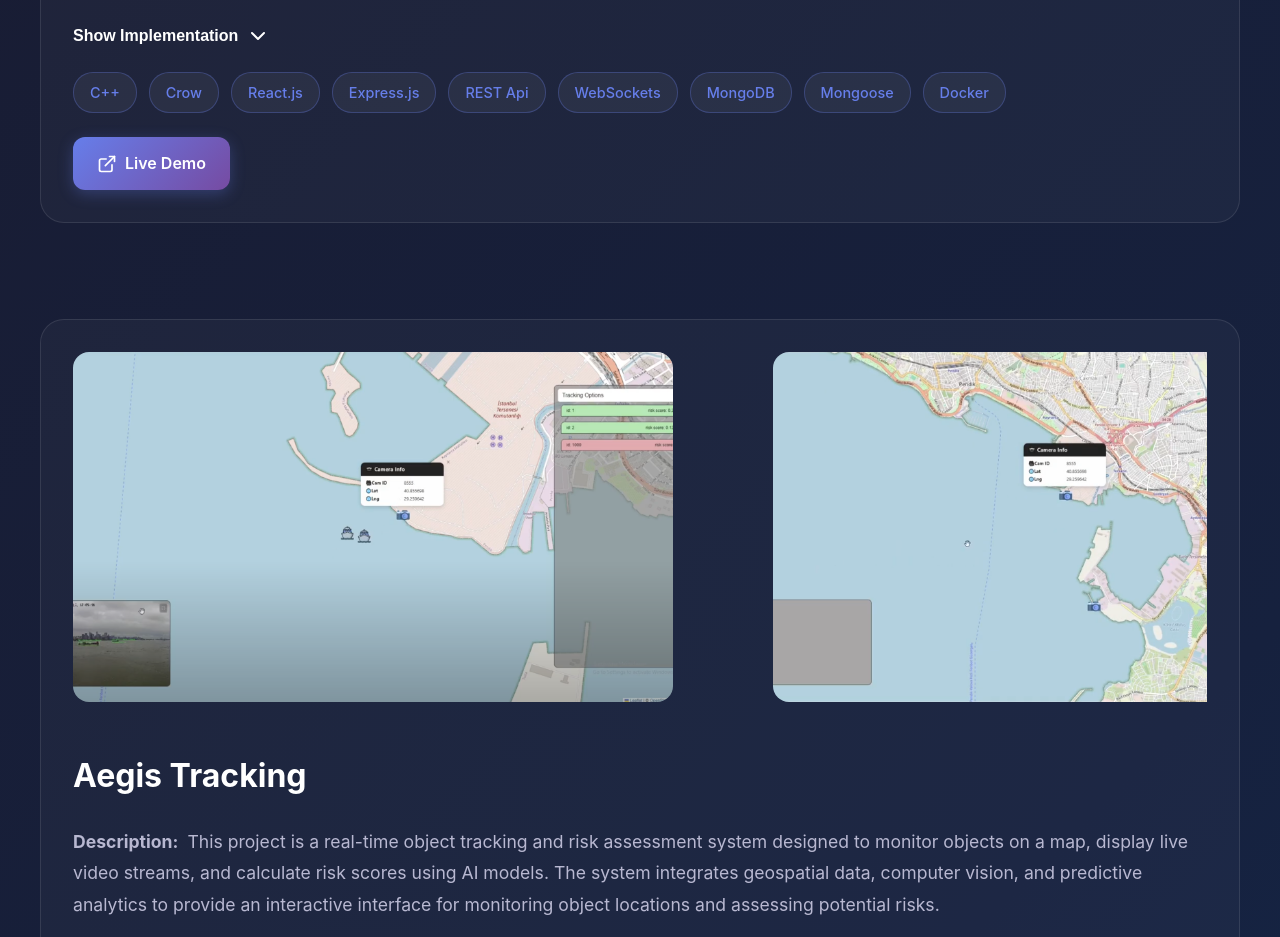
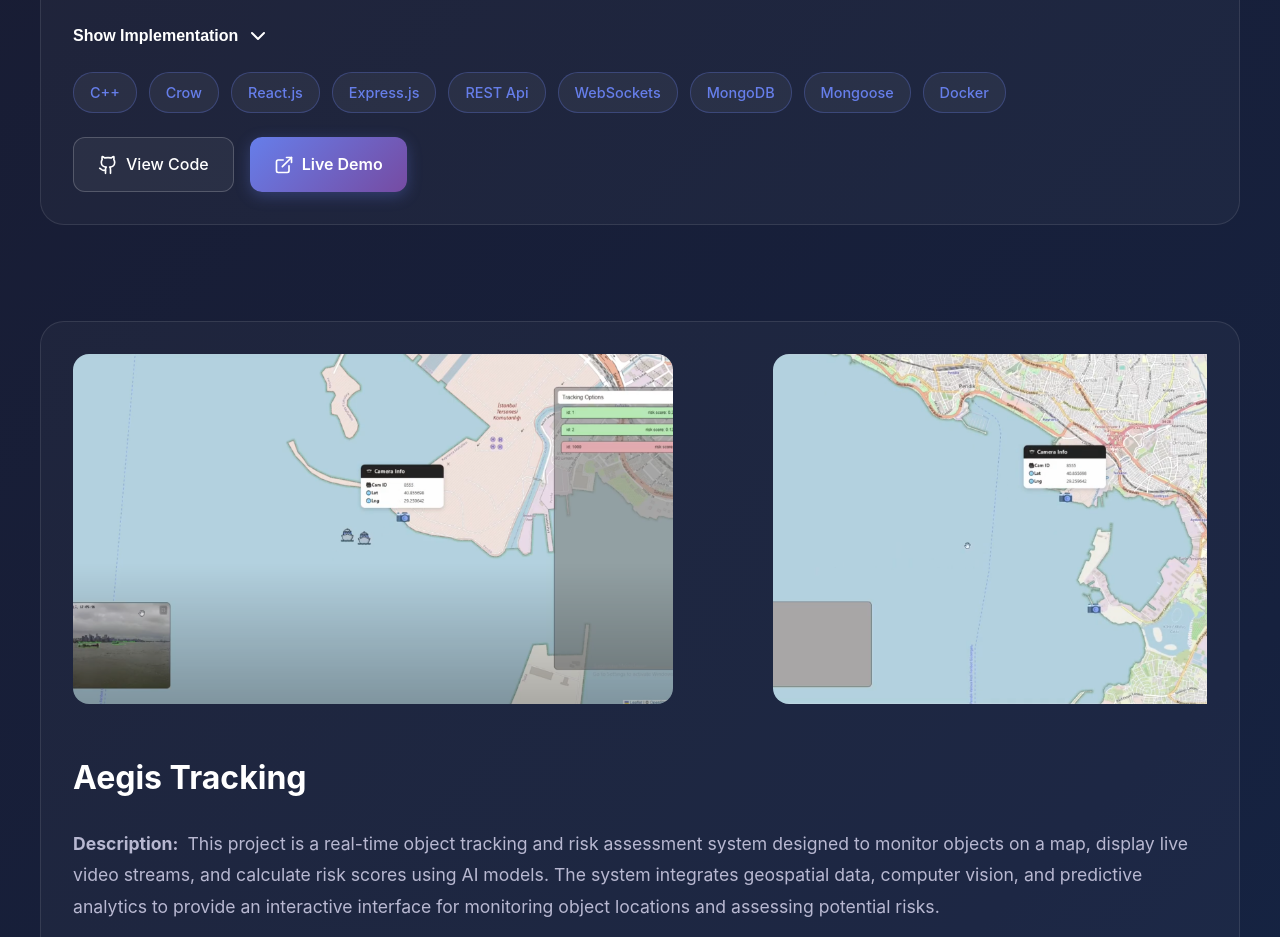
Before and after one commit to PloKoon68/Portfolio-Website, a React (Create React App) app: page /Portfolio-Website/projects in a window 1280 px wide. Shown: the part 1300-2237 px from the top of the page. Built offline with nearby package versions, Linux system fonts and the light colour scheme.

Commit message:
dl project reference changed

```diff
--- a/src/components/pages/ProjectsPage/ProjectsPage.js
+++ b/src/components/pages/ProjectsPage/ProjectsPage.js
@@ -19,8 +19,8 @@ The demo is available for testing and feedback, but the source code is currently
 `,
       image: "as",
       technologies: ['C++', 'Crow', 'React.js', 'Express.js', 'REST Api', 'WebSockets', 'MongoDB', 'Mongoose', 'Docker'],
-      githubUrl: false,
-      liveUrl: 'https://deep-learning-framework-view.onrender.com',
+      githubUrl: 'https://github.com/PloKoon68/neural-builder',
+      liveUrl: 'https://nn-builder.vercel.app',
     },
 
     {
@@ -72,8 +72,8 @@ The demo is available for testing and feedback, but the source code is currently
 - PostgreSQL, hosted on Render, stores persistent data across four core tables: users, cases, criterias, and decisionmatrix, with relationships and constraints ensuring integrity.
 The backend is deployed on Render alongside the managed PostgreSQL database, while the React frontend is deployed as a static site via GitHub Pages. Together, these technologies form a scalable and maintainable architecture that can be extended with new modules, such as additional algorithms, demo functionality, or user settings.`,
       technologies: ['React', 'Express.js', 'PostgreSQL', 'Docker', 'Render', 'Bootstrap', 'PrimeReact'],
-      githubUrl: 'https://github.com/PloKoon68/neural-builder',
-      liveUrl: 'https://nn-builder.vercel.app',
+      githubUrl: 'https://github.com/yourusername/weather-dashboard',
+      liveUrl: 'https://weather-dashboard-demo.vercel.app',
     },
 
     {
```
